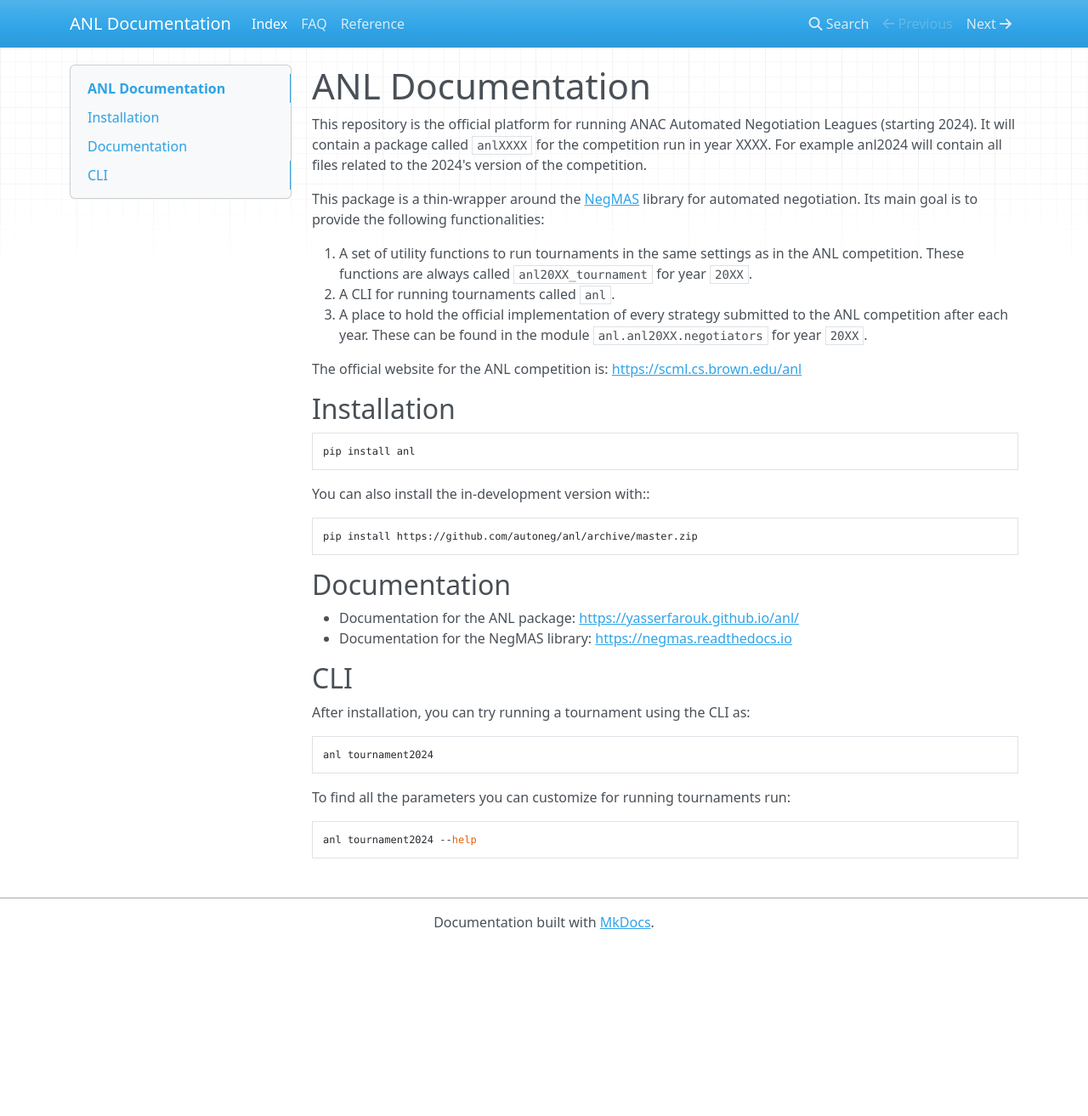
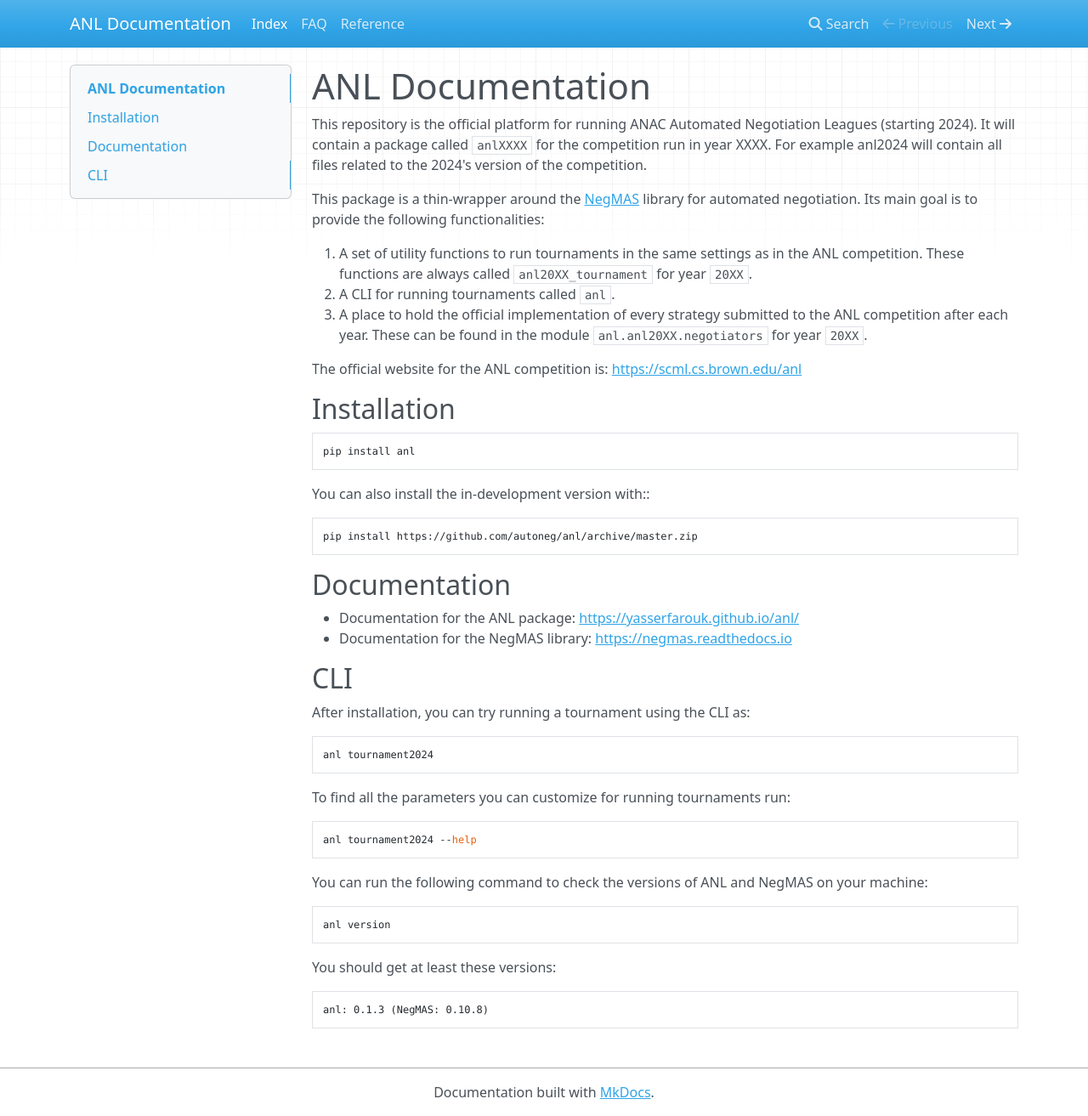
Before and after one commit to yasserfarouk/anl, an MkDocs documentation site: the page built from docs/docs/index.md, in a window 1280 px wide and 1313 px high. Shown: the whole window at 85% size. Built offline with MkDocs 1.6.1, drawn with Linux system fonts in a browser that asks for light colours; nearby versions of some CDN libraries.

Commit message:
doc update

````diff
--- a/docs/docs/index.md
+++ b/docs/docs/index.md
@@ -42,3 +42,15 @@ To find all the parameters you can customize for running tournaments run:
 ```bash
 anl tournament2024 --help
 ```
+
+You can run the following command to check the versions of ANL and NegMAS on your machine:
+
+```bash
+anl version
+```
+
+You should get at least these versions:
+
+```bash
+anl: 0.1.3 (NegMAS: 0.10.8)
+```
````
